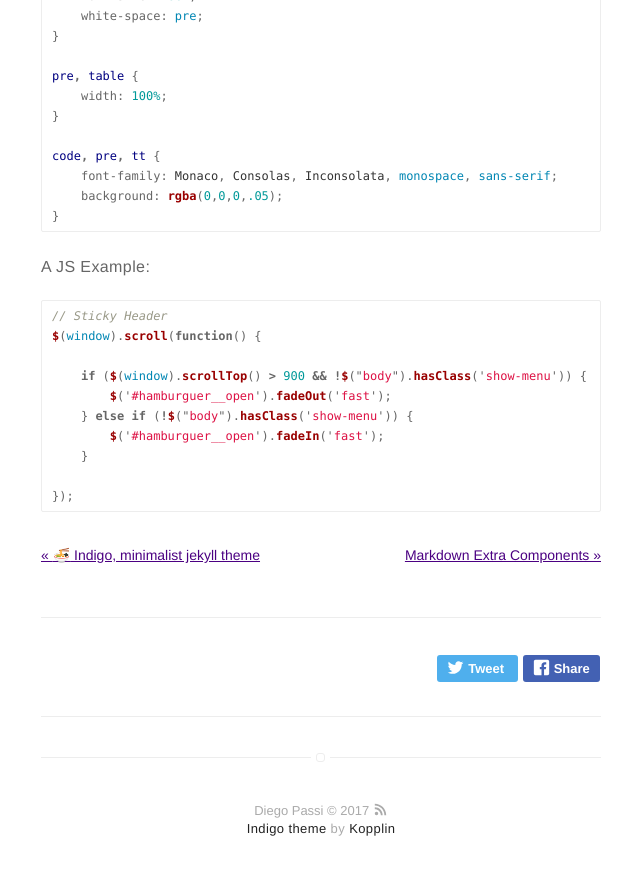
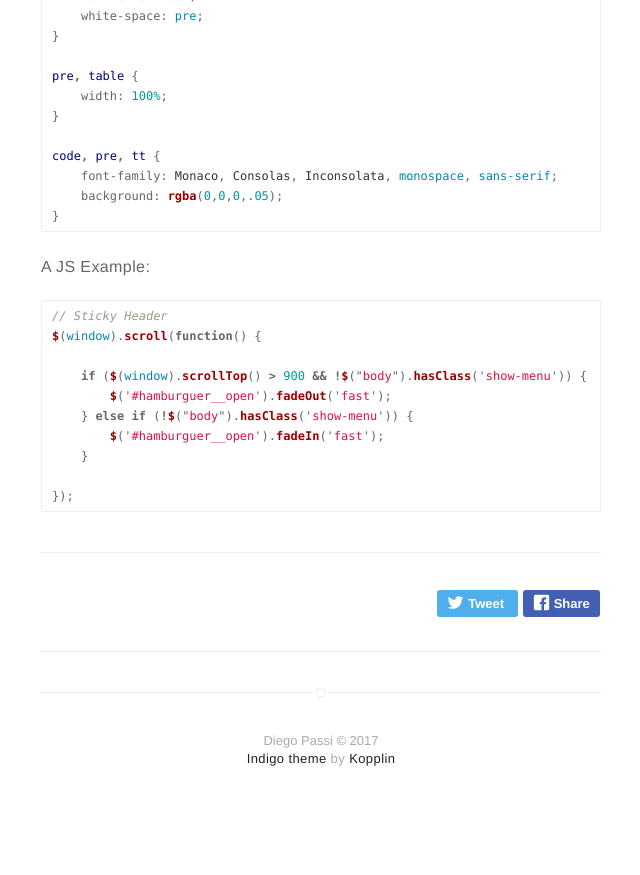
Before and after one commit to djpassi/djpassi.github.io, a Jekyll site: the page built from _posts/2016-02-24-markdown-common-elements.markdown, in a window 1280 px wide and 900 px high, scrolled down 5229 px. Shown: the top 875 px of the window, without its empty margins (319-959 px from the left). Built offline with Jekyll 4.4.1, drawn with Linux system fonts in a browser that asks for light colours; emoji names are drawn with the system emoji font; after the commit the page ends 6059 px from its top, so only the background shows below that.

Commit message:
Deleted feed

```diff
--- a/_config.yml
+++ b/_config.yml
@@ -3,7 +3,7 @@ name: Diego Passi
 bio: Software Engineer student. Santiago, Chile.
 
 # twitter summary info
-description: A blog about technology and stuff related
+#description: A blog about technology and stuff related
 
 # if it's an external image, update below for true
 # better with square images
@@ -85,7 +85,7 @@ width: normal
 #related: true
 
 # Display links for next and previous posts for the specified categories
-post-advance-links: [blog]
+#post-advance-links: [blog]
 
 # show author block at the end of a post ?
 show-author: true
--- a/_includes/footer.html
+++ b/_includes/footer.html
@@ -1,5 +1,5 @@
 <footer class="footer-main">
-    {{ site.name }} © {{ site.time | date: '%Y' }} <a class="link" href="{{ site.url }}/feed.xml" target="_blank"><svg class="icon icon-rss"><use xlink:href="#icon-rss"></use></svg></a>
+    {{ site.name }} © {{ site.time | date: '%Y' }}
 
     <p class="extra">
         <a class="link" href="https://github.com/sergiokopplin/indigo">Indigo theme</a> by <a class="link" href="http://koppl.in">Kopplin</a>
```
